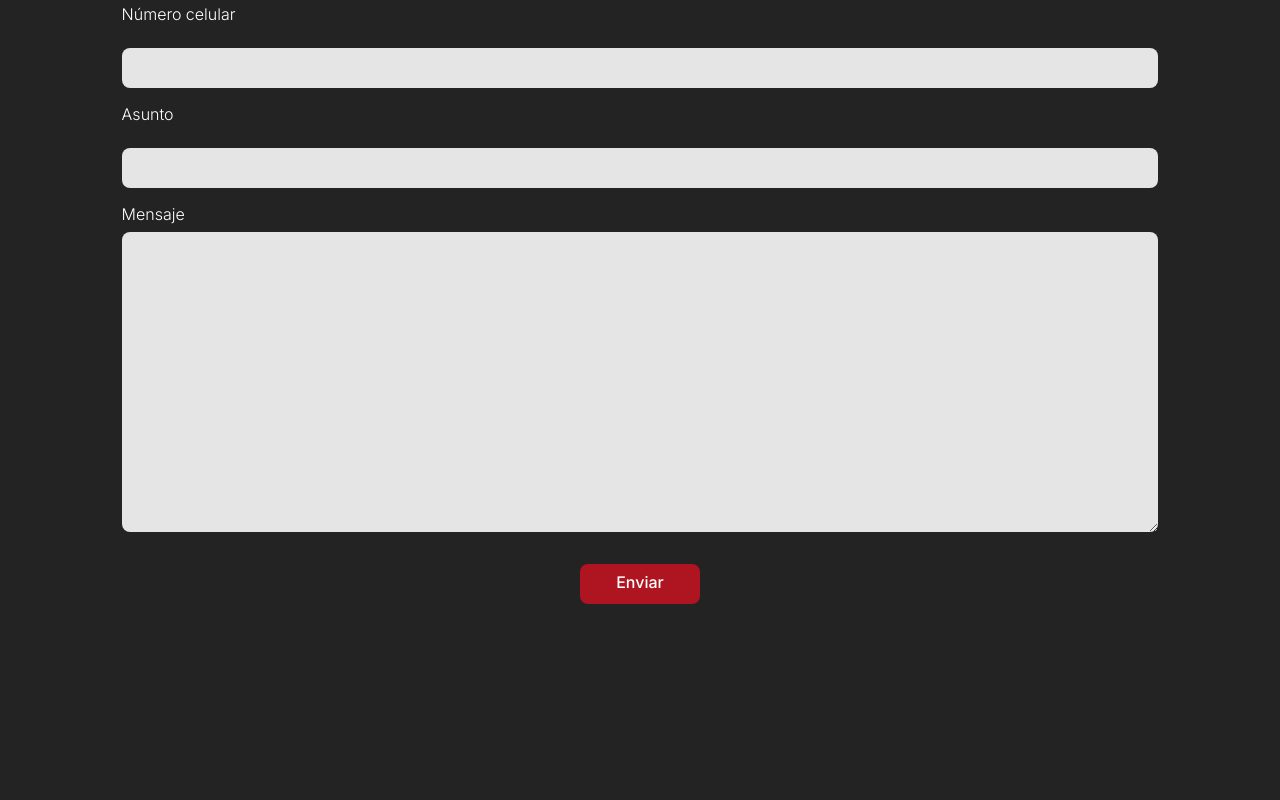
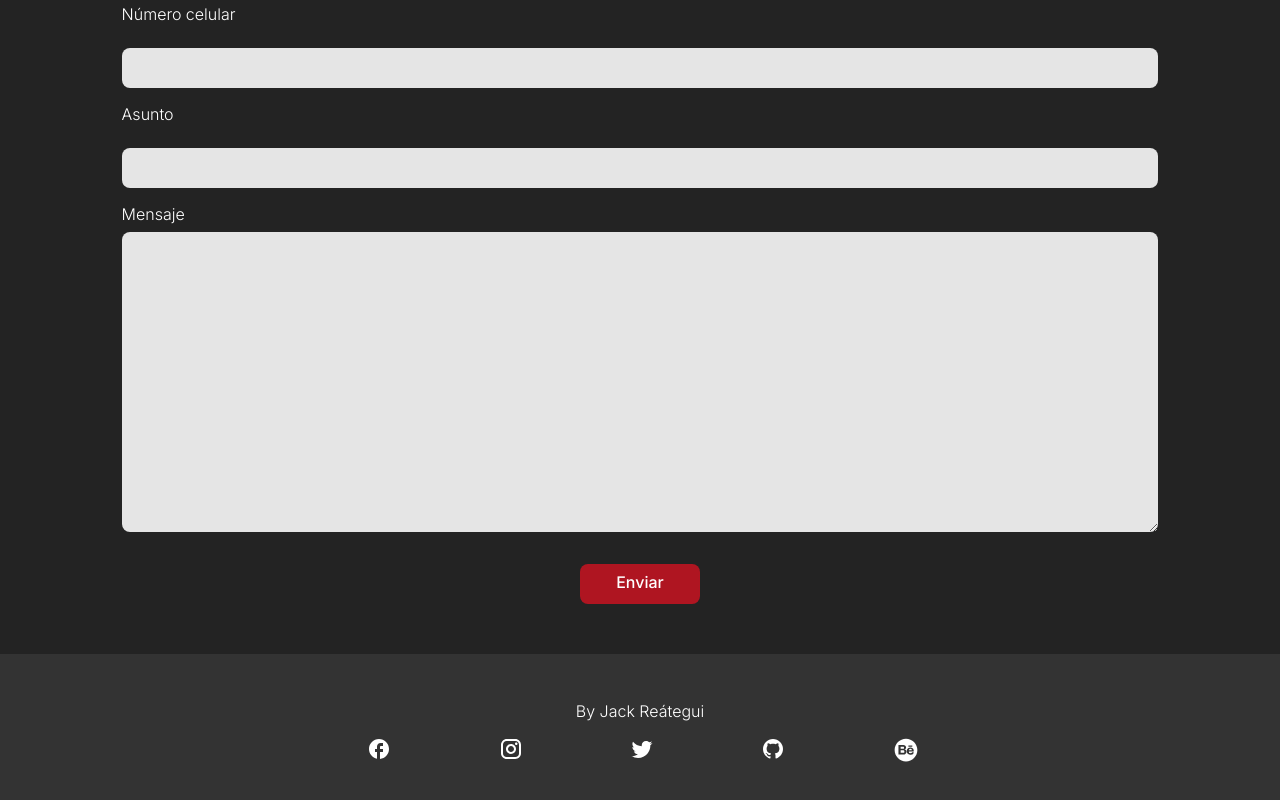
Before and after one commit to jackreategui/jackreategui, a plain HTML site: page index.html in a window 1280 px wide. Shown: the part 3373-4173 px from the top of the page. Before the commit the page ends 4027 px from the top, so only its background shows below. Drawn offline with Linux system fonts and the light colour scheme.

Commit message:
estilice el footer y lo arme con html

```diff
--- a/css/style.css
+++ b/css/style.css
@@ -410,3 +410,36 @@ background-color: var(--black);
 .container_button a:hover{
     text-decoration: none;
 }
+
+/* Footer */
+
+.footer_container{
+    width: 100%;
+    height: 150px;
+    padding: 32px 0;
+    display: flex;
+    flex-direction: column;
+    gap: 16px;
+    justify-content: center;
+    align-items: center;
+    background-color: var(--back_2);
+}
+
+.footer_container p{
+    text-align: center;
+    color: var(--white);
+    font-weight: 300;
+}
+
+.social_media_icon{
+    display: flex;
+    justify-content: space-evenly;
+    width: 60%;
+    margin: 0 auto;
+}
+
+.social_media_icon .icon{
+    width: 20px;
+    height: 20px;
+    cursor: pointer;
+}
--- a/index.html
+++ b/index.html
@@ -136,7 +136,24 @@
     </main>
 
     <footer class="footer_container">
-
+        <p>By Jack Reátegui</p>
+        <div class="social_media_icon">
+            <a href="https://www.facebook.com/jack.reategui.design" target="_blank" class="icon">
+                <img src="./assets/icon/facebook_icon.svg" alt="">
+            </a>
+            <a href="https://www.instagram.com/jack.reategui/" target="_blank" class="icon">
+                <img src="./assets/icon/instagram_icon.svg" alt="">
+            </a>
+            <a href="https://twitter.com/jackreattegui" target="_blank" class="icon">
+                <img src="./assets/icon/twitter_icon.svg" alt="">
+            </a>
+            <a href="https://github.com/jackreategui" target="_blank" class="icon">
+                <img src="./assets/icon/github_icon.svg" alt="">
+            </a>
+            <a href="https://www.behance.net/jackreategui" target="_blank" class="icon">
+                <img src="./assets/icon/behance_icon.svg" alt="">
+            </a>
+        </div>
     </footer>
     <script src="./js/index.js"></script>
 </body>
```
